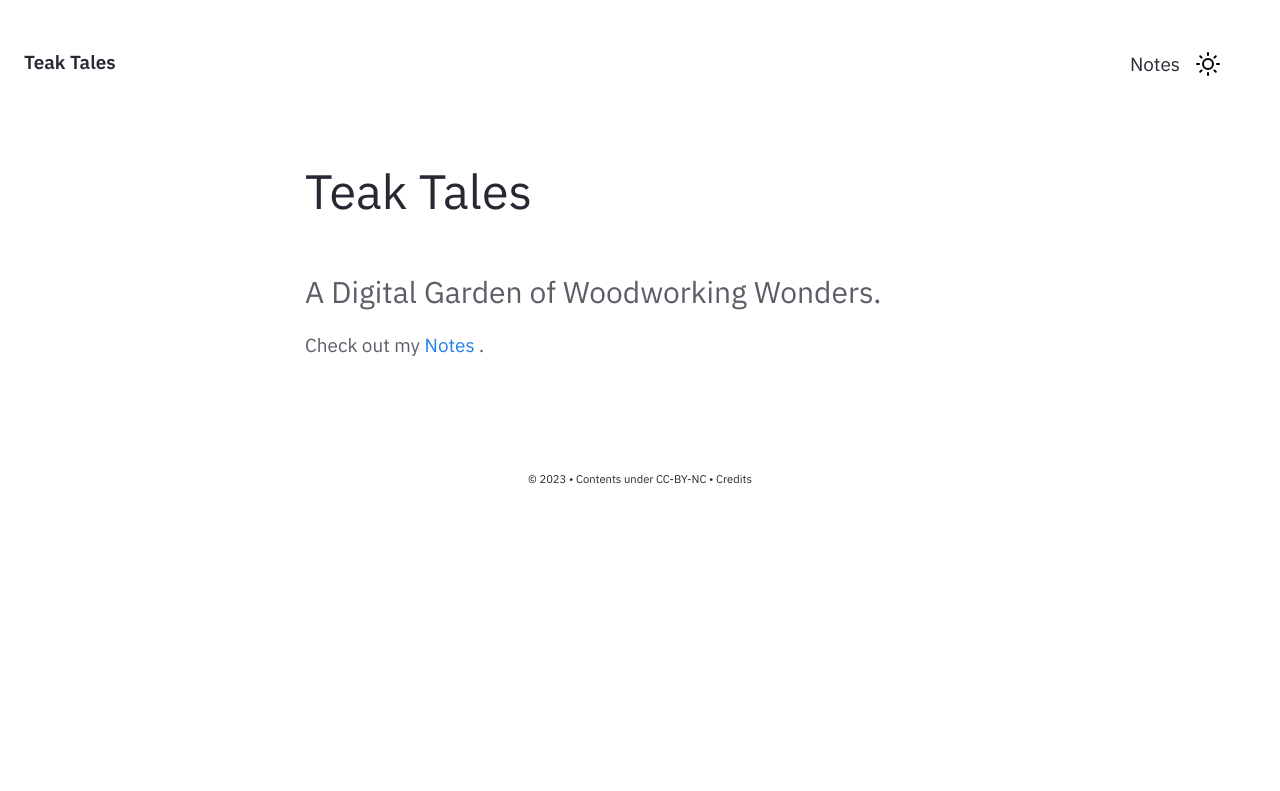
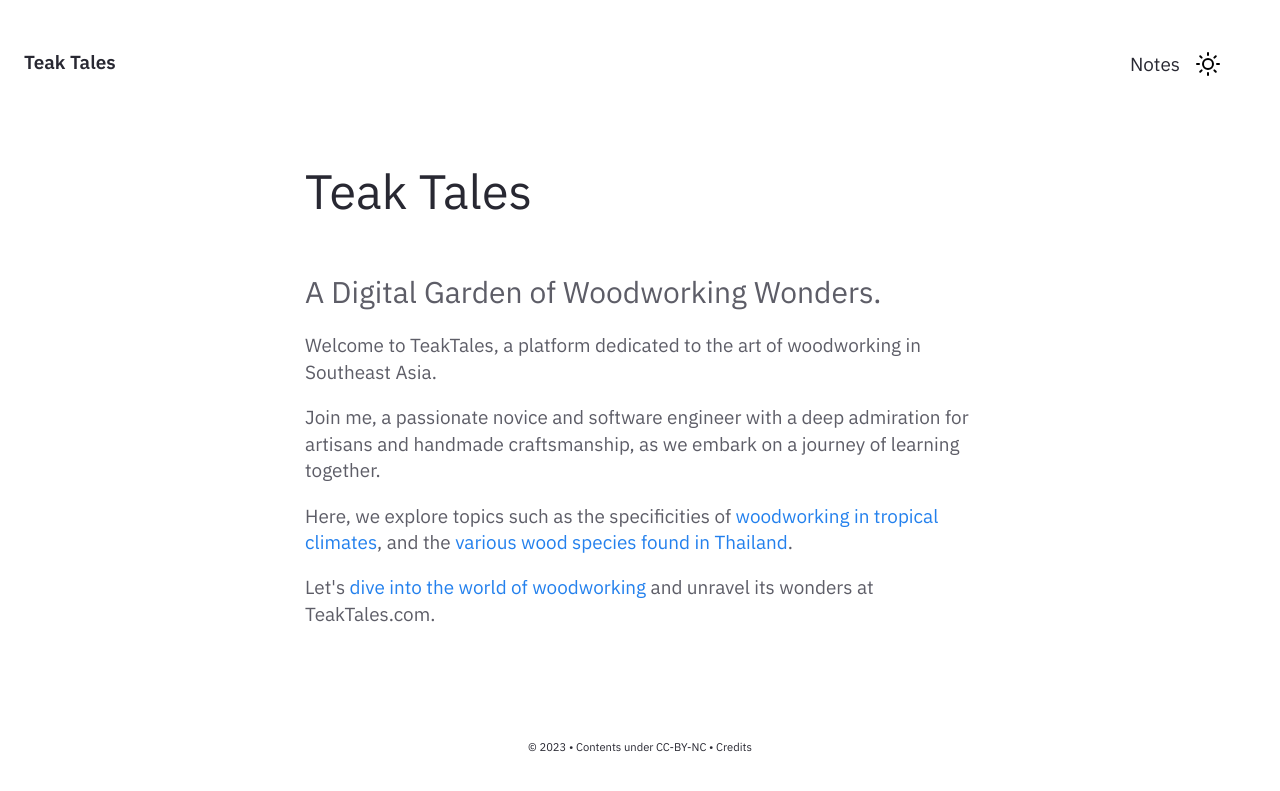
Before and after one commit to teaktales/teaktales.com, a Jekyll site: the page built from pages/index.md, in a window 1280 px wide. Shown: the top 791 px of the page. Built offline with Jekyll 4.4.1, drawn with Linux system fonts in a browser that asks for light colours.

Commit message:
Add few articles

```diff
--- a/_includes/Homepage.html
+++ b/_includes/Homepage.html
@@ -2,6 +2,17 @@
     <div class="jumbo">{{site.heading}} </div>
     <div class="home-sub-text"> <h3>
         A Digital Garden of Woodworking Wonders. </h3>
-        <p>Check out my <a href="{{'/notes' | relative_url}}"> Notes </a>.</p>
+        <p>
+            Welcome to TeakTales, a platform dedicated to the art of woodworking in Southeast Asia.
+        </p>
+        <p>
+            Join me, a passionate novice and software engineer with a deep admiration for artisans and handmade craftsmanship, as we embark on a journey of learning together.
+        </p>
+        <p>
+            Here, we explore topics such as the specificities of <a href="/note/Tropical-Climate">woodworking in tropical climates</a>, and the <a href="/note/Wood-Species">various wood species found in Thailand</a>.
+        </p>
+        <p>
+                Let's <a href="{{'/notes' | relative_url}}">dive into the world of woodworking</a> and unravel its wonders at TeakTales.com.
+            </p>
 
 </div> </div>
```
Also changed, not shown: _notes/Public/Tool-Maintenance.md (added, +41 -0 lines), _notes/Public/Tropical-Climate.md (added, +47 -0 lines), _notes/Public/Wood Species - Teak.md (+1 -4 lines), _notes/Public/Wood-Movement.md (added, +41 -0 lines), pages/index.md (+1 -1 lines), _notes/Public/Wood-Species.md (renamed from _notes/Public/Wood Species.md), 1 other file.
